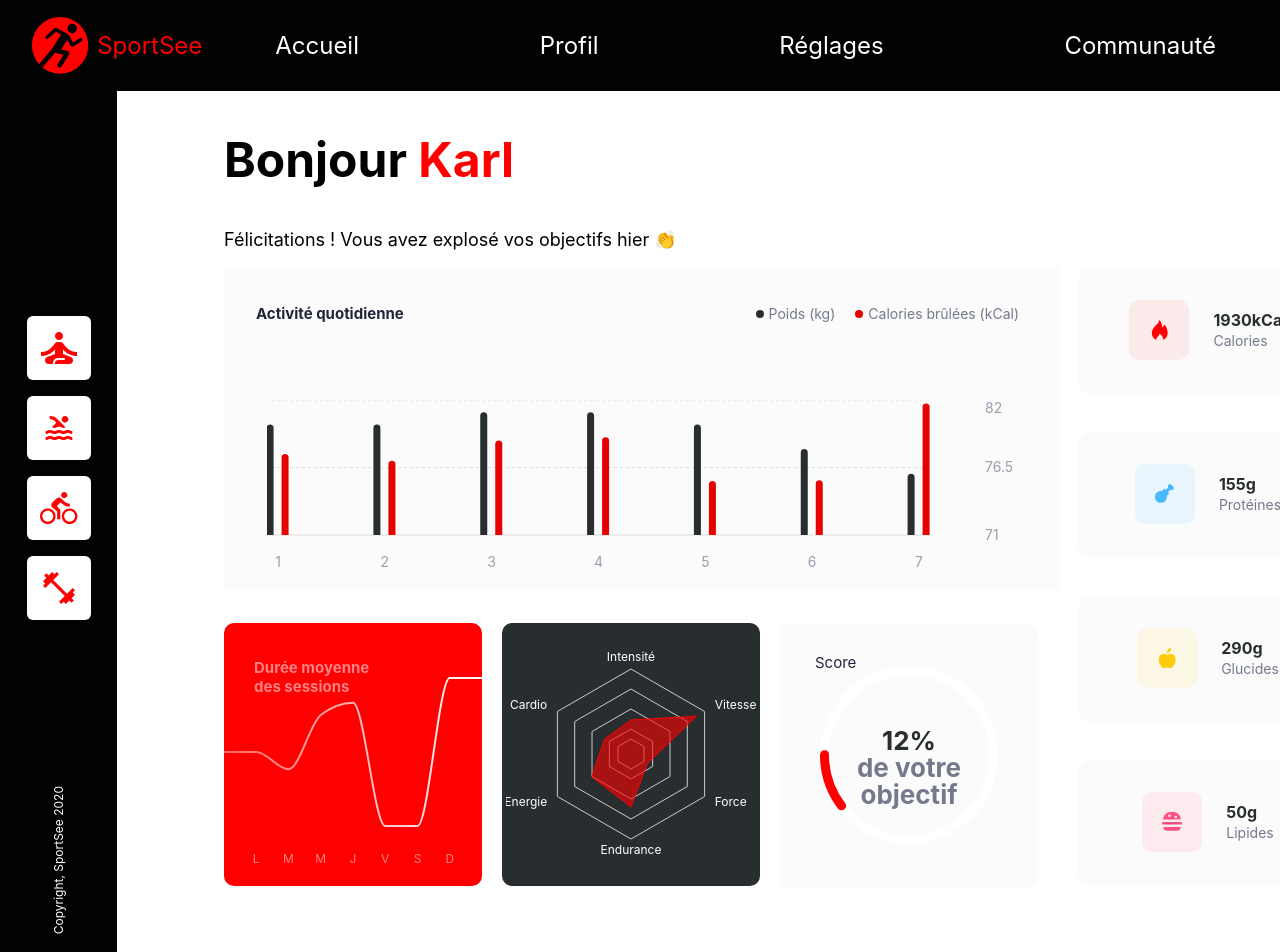
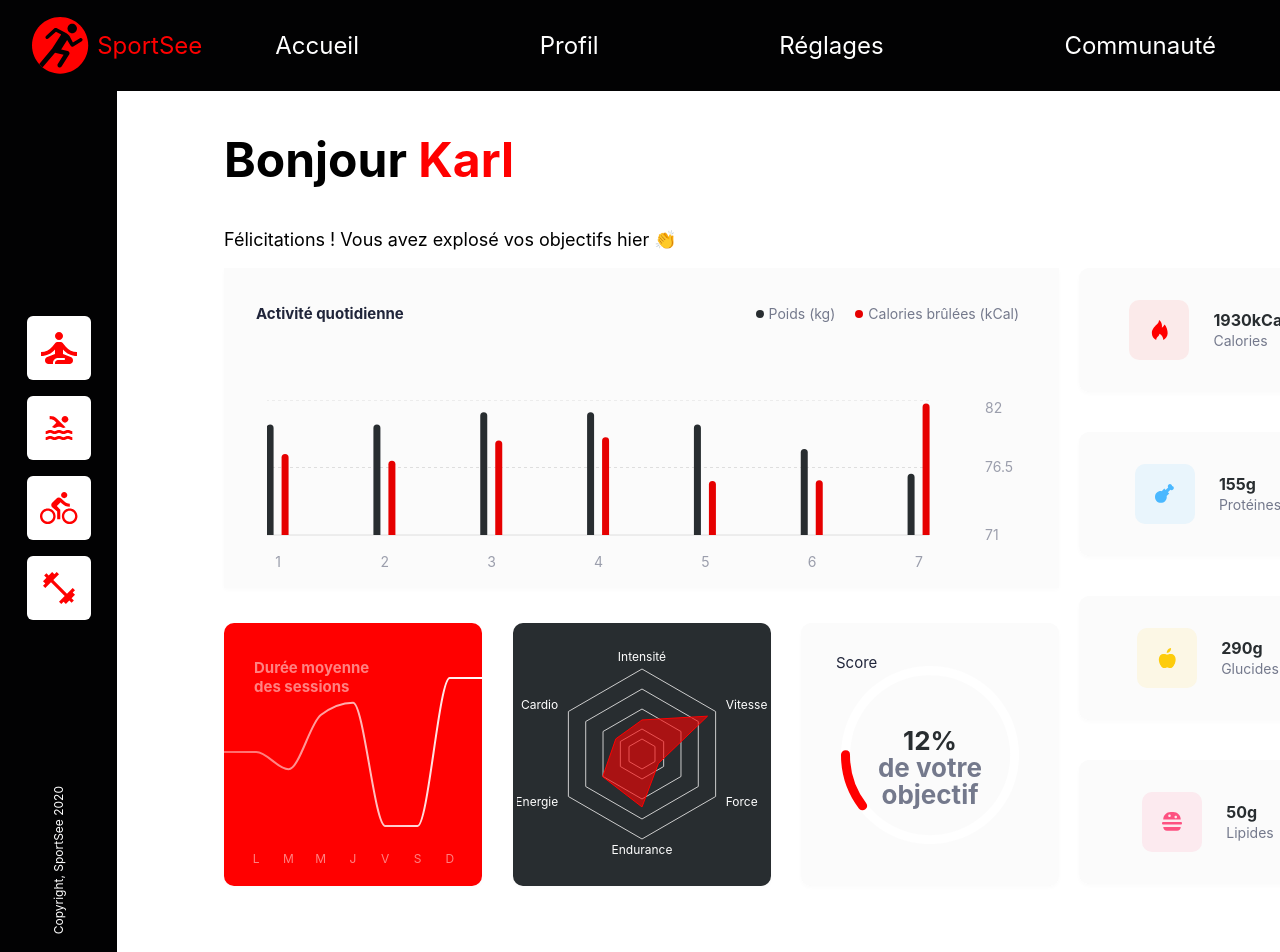
Before and after one commit to ElvisGalvez/SportSee, a React (Create React App) app: page / in a window 1280 px wide. Shown: the top 952 px of the page. Built offline with nearby package versions, Linux system fonts and the light colour scheme.

Commit message:
adjusted container in Home.css for better frontend appearance

```diff
--- a/src/pages/Home/Home.css
+++ b/src/pages/Home/Home.css
@@ -42,7 +42,8 @@
 .graphs-container {
     display: flex;
     flex-direction: row;
-    gap: 20px;
+    gap: 25px;
+    justify-content: space-between;
 }
 
 .nutrition-stats {
```
